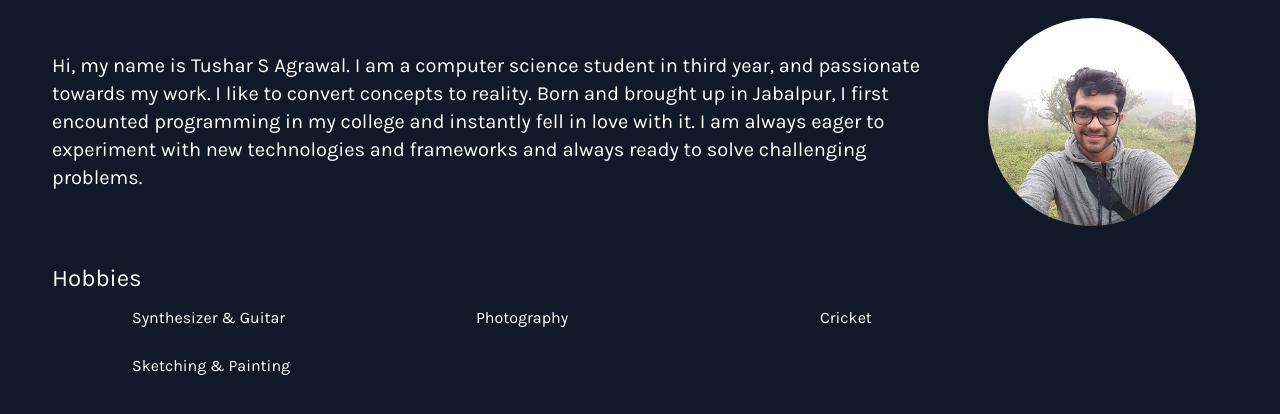
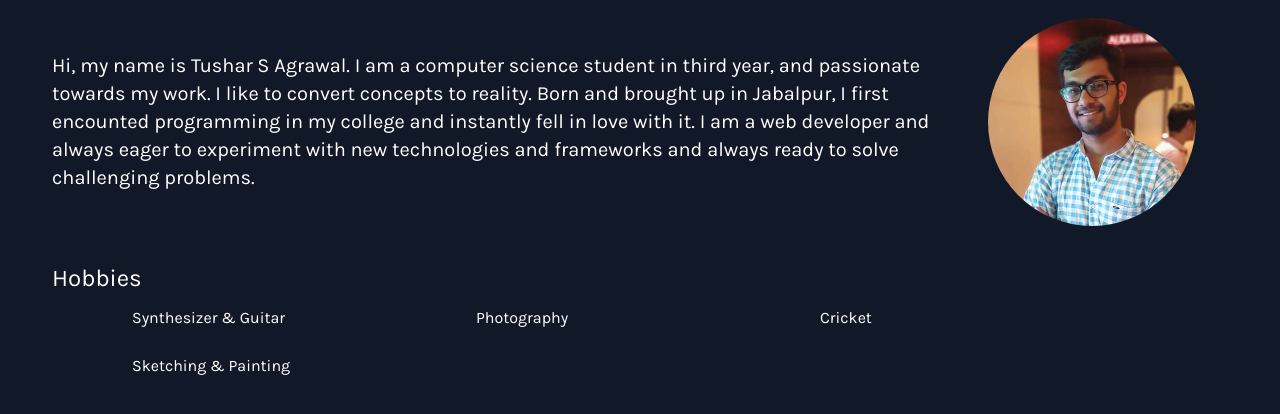
Before and after one commit to TusharYaar/Portfolio, a website: page public/index.html in a window 1280 px wide. Shown: the part 386-800 px from the top of the page. Drawn offline with nearby package versions, Linux system fonts and the light colour scheme.

Commit message:
profile pic update

```diff
--- a/public/index.html
+++ b/public/index.html
@@ -17,8 +17,6 @@
     <link rel="shortcut icon" type="image/png" href="favicon.ico">
     <link rel="icon" type="image/png" href="favicon.ico">
     <link rel="preconnect" href="https://fonts.gstatic.com">
-<!-- <link href="https://fonts.googleapis.com/css2?family=Spectral:wght@500&display=swap" rel="stylesheet">
- -->
  <link href="https://fonts.googleapis.com/css2?family=Karla&family=Spectral:wght@500&display=swap" rel="stylesheet">
  <title>Tushar S Agrawal</title>
   </head>
@@ -45,12 +43,12 @@
           Hi, my name is Tushar S Agrawal. I am a computer science student in third year, and
           passionate towards my work. I like to convert concepts to reality.
           Born and brought up in Jabalpur, I first encounted programming in my
-          college and instantly fell in love with it. I am always eager to
+          college and instantly fell in love with it. I am a web developer and always eager to
           experiment with new technologies and frameworks and always ready to
           solve challenging problems.
         </p>
         <img
-          src="./images/profilepic3.jpg"
+          src="./images/profile.jpg"
           alt="Profile Picture"
           id="profile-picture"
           class="mx-8 my-4 md:my-4 w-52 h-52 rounded-full"
```
Also changed, not shown: public/images/profile.jpg (added), public/images/profilepic3.jpg (deleted).
